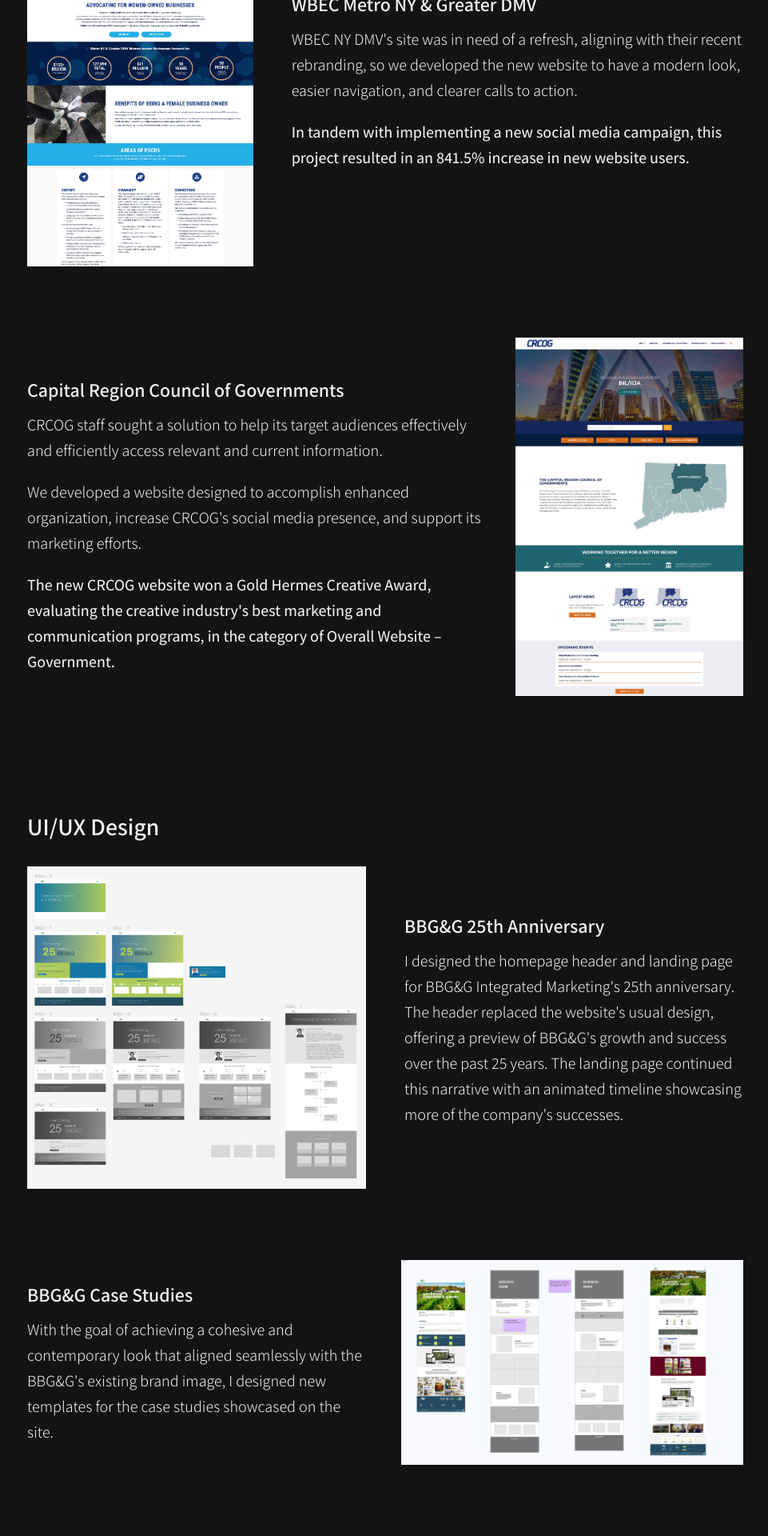
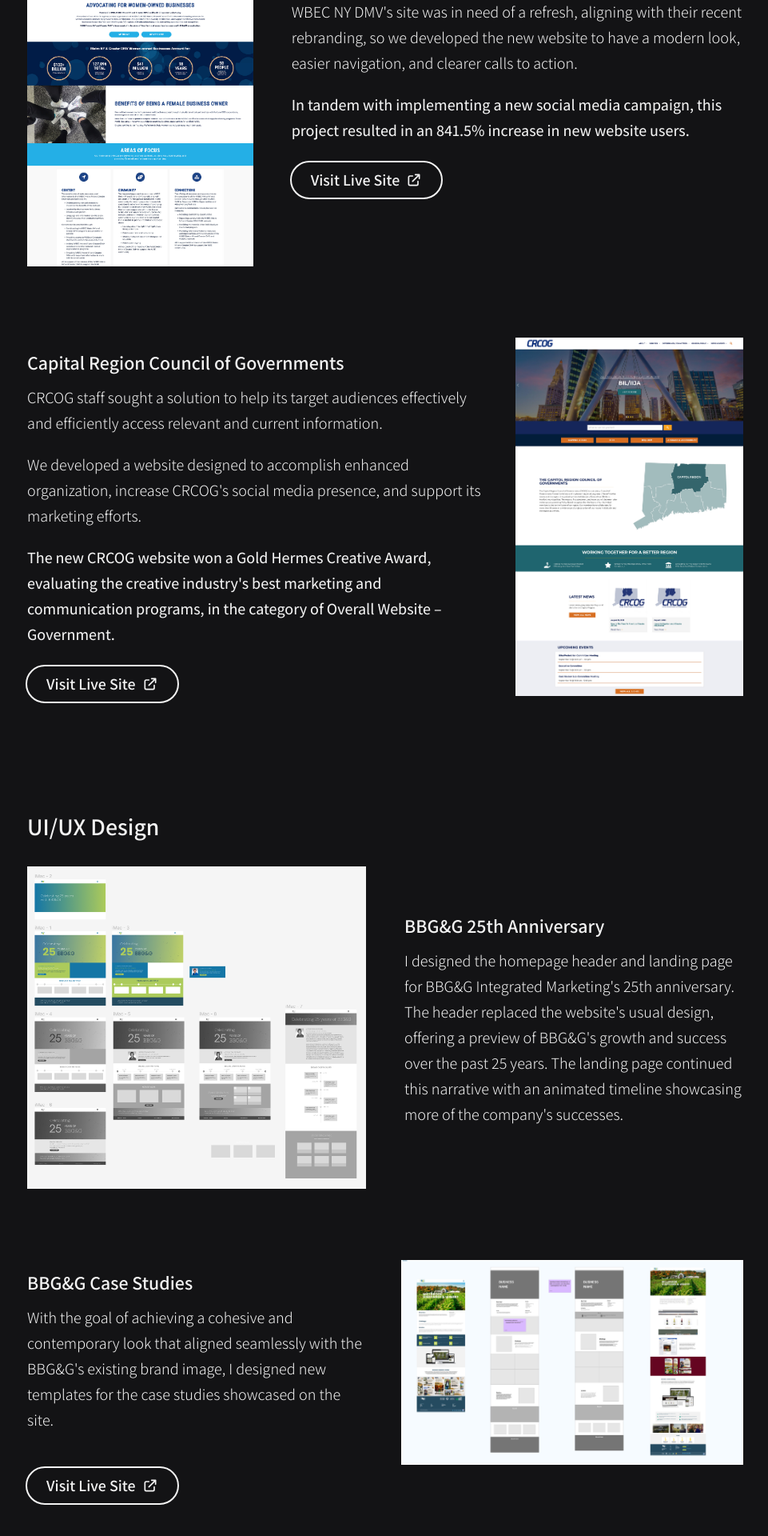
Before and after one commit to aescaba/portfolio, a Next.js app: page /work/bbgg in a window 1280 px wide. Shown: the part 1827-3747 px from the top of the page at 80% size, without its empty margins (158-1119 px from the left). Built offline with nearby package versions, Linux system fonts and the light colour scheme.

Commit message:
add links

```diff
--- a/pages/work/bbgg.js
+++ b/pages/work/bbgg.js
@@ -88,6 +88,11 @@ export default function BBGG() {
                         <p class="mt-5 font-medium">
                             In tandem with implementing a new social media campaign, this project resulted in an 841.5% increase in new website users.
                         </p>
+                        <a href="https://www.wbecnydmv.org/" target="_blank" rel="noreferrer">
+                            <button class=" mt-6 items-center text-lg font-semibold outline outline-2 rounded-full px-6 py-2 transition ease-in-out delay-[25ms] hover:bg-white hover:text-black hover:outline-0 text-xl font-bold hover:bg-gradient-to-l from-orange-300 via-amber-300 to-blue-400">
+                                <p class="inline">Visit Live Site</p><HiOutlineExternalLink class="inline items-center lg:mb-1 ml-2" />
+                            </button>
+                        </a>
                     </div>
                 </WorkRow>
 
@@ -107,6 +112,11 @@ export default function BBGG() {
                             <p class="mt-5 font-medium">
                                 The new CRCOG website won a Gold Hermes Creative Award, evaluating the creative industry&apos;s best marketing and communication programs, in the category of Overall Website &ndash; Government.
                             </p>
+                            <a href="https://crcog.org/" target="_blank" rel="noreferrer">
+                                <button class=" mt-6 items-center text-lg font-semibold outline outline-2 rounded-full px-6 py-2 transition ease-in-out delay-[25ms] hover:bg-white hover:text-black hover:outline-0 text-xl font-bold hover:bg-gradient-to-l from-orange-300 via-amber-300 to-blue-400">
+                                    <p class="inline">Visit Live Site</p><HiOutlineExternalLink class="inline items-center lg:mb-1 ml-2" />
+                                </button>
+                            </a>
                         </div>
                     </div>
 
@@ -131,7 +141,7 @@ export default function BBGG() {
                     <div class="lg:w-1/2 lg:mb-10 lg:self-center">
                         <h3 class="text-2xl py-3 font-semibold">BBG&G 25th Anniversary</h3>
                         <p>I designed the homepage header and landing page for BBG&G Integrated Marketing&apos;s 25th anniversary. The header replaced the website&apos;s usual design, offering a preview of BBG&G&apos;s growth
-                        and success over the past 25 years. The landing page continued this narrative with an animated timeline showcasing more of the company&apos;s successes.
+                            and success over the past 25 years. The landing page continued this narrative with an animated timeline showcasing more of the company&apos;s successes.
                         </p>
                     </div>
                 </WorkRow>
@@ -147,7 +157,13 @@ export default function BBGG() {
                             <div class="lg:w-1/2 lg:mb-10 lg:mr-10 lg:self-center">
                                 <h3 class="text-2xl py-3 font-semibold">BBG&G Case Studies</h3>
                                 <p class="mb-5">With the goal of achieving a cohesive and contemporary look that aligned seamlessly with the BBG&G&apos;s existing brand image, I designed new templates for the case studies showcased on the site.</p>
+                                <a href="https://bbggadv.com/work/" target="_blank" rel="noreferrer">
+                                    <button class=" mt-6 items-center text-lg font-semibold outline outline-2 rounded-full px-6 py-2 transition ease-in-out delay-[25ms] hover:bg-white hover:text-black hover:outline-0 text-xl font-bold hover:bg-gradient-to-l from-orange-300 via-amber-300 to-blue-400">
+                                        <p class="inline">Visit Live Site</p><HiOutlineExternalLink class="inline items-center lg:mb-1 ml-2" />
+                                    </button>
+                                </a>
                             </div>
+
                         </div>
 
                     </WorkRow>
```
